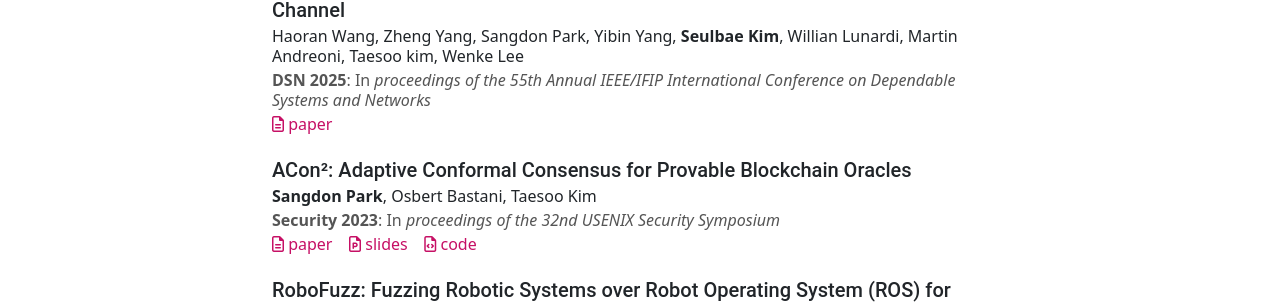
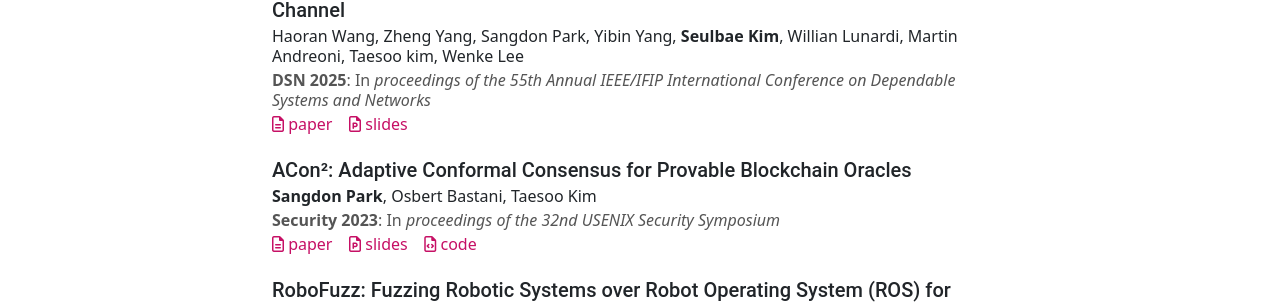
Before and after one commit to postech-compsec/postech-compsec.github.io, a Jekyll site: the page built from pages/publications.md, in a window 1280 px wide. Shown: the part 157-461 px from the top of the page. Built offline with Jekyll 4.4.1, drawn with Linux system fonts in a browser that asks for light colours; nearby versions of some CDN libraries.

Commit message:
soundboost slides

```diff
--- a/_data/publications.yml
+++ b/_data/publications.yml
@@ -6,6 +6,7 @@
   month: June
   loc: Naples, Italy
   file: "wang:soundboost"
+  slides: "wang:soundboost-slides"
 
 - title: "ACon²: Adaptive Conformal Consensus for Provable Blockchain Oracles"
   author: <b>Sangdon Park</b> and Osbert Bastani and Taesoo Kim
```
Also changed, not shown: 1 other file.
